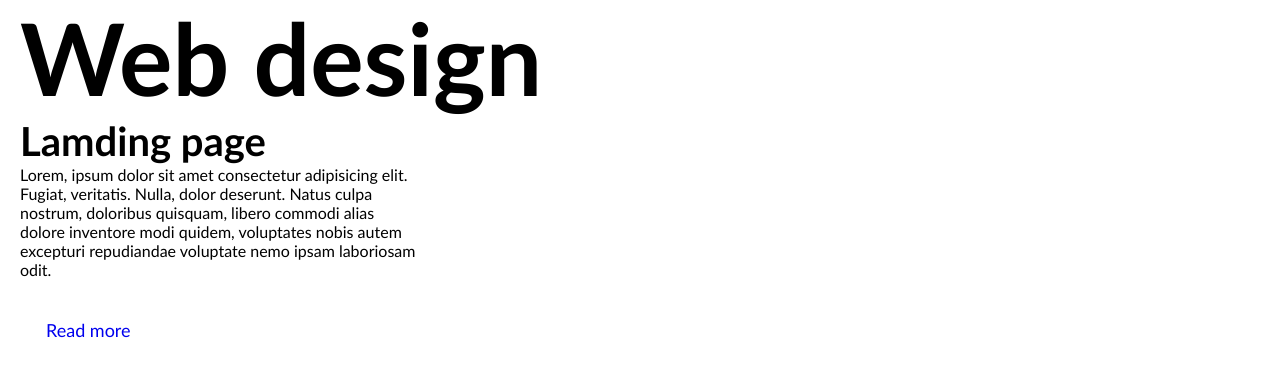
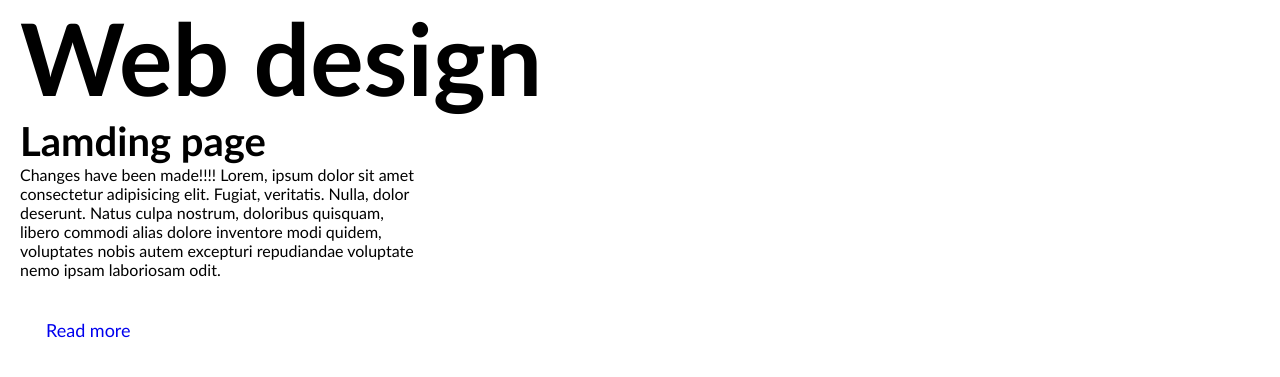
Before and after one commit to RedPanda247/VRES, a plain HTML site: page VRES/homepage.html in a window 1280 px wide. Shown: the part 153-530 px from the top of the page. Drawn offline with Linux system fonts and the light colour scheme.

Commit message:
test modification

```diff
--- a/VRES/homepage.html
+++ b/VRES/homepage.html
@@ -44,6 +44,7 @@
             <h1>Web design</h1>
             <h2>Lamding page</h2>
             <p>
+               Changes have been made!!!!
                Lorem, ipsum dolor sit amet consectetur adipisicing elit. Fugiat,
                veritatis. Nulla, dolor deserunt. Natus culpa nostrum, doloribus
                quisquam, libero commodi alias dolore inventore modi quidem,
```
